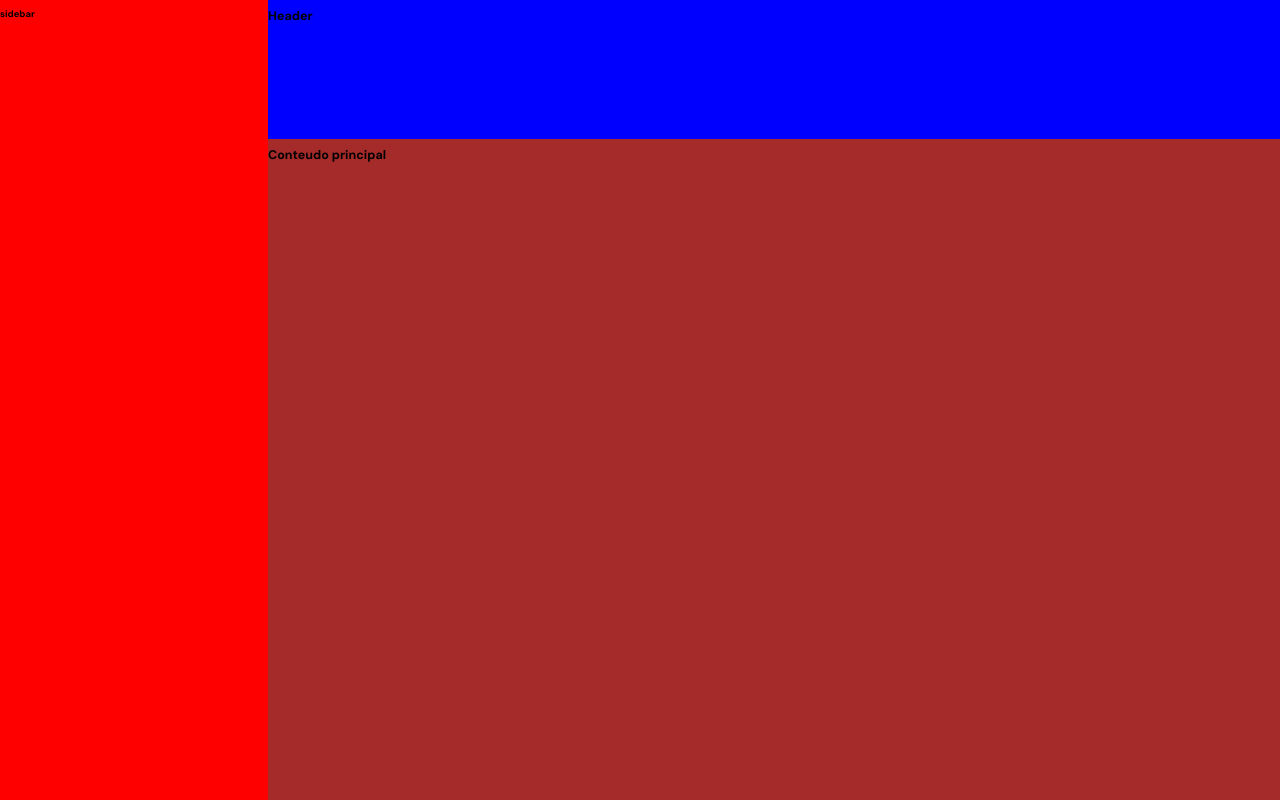
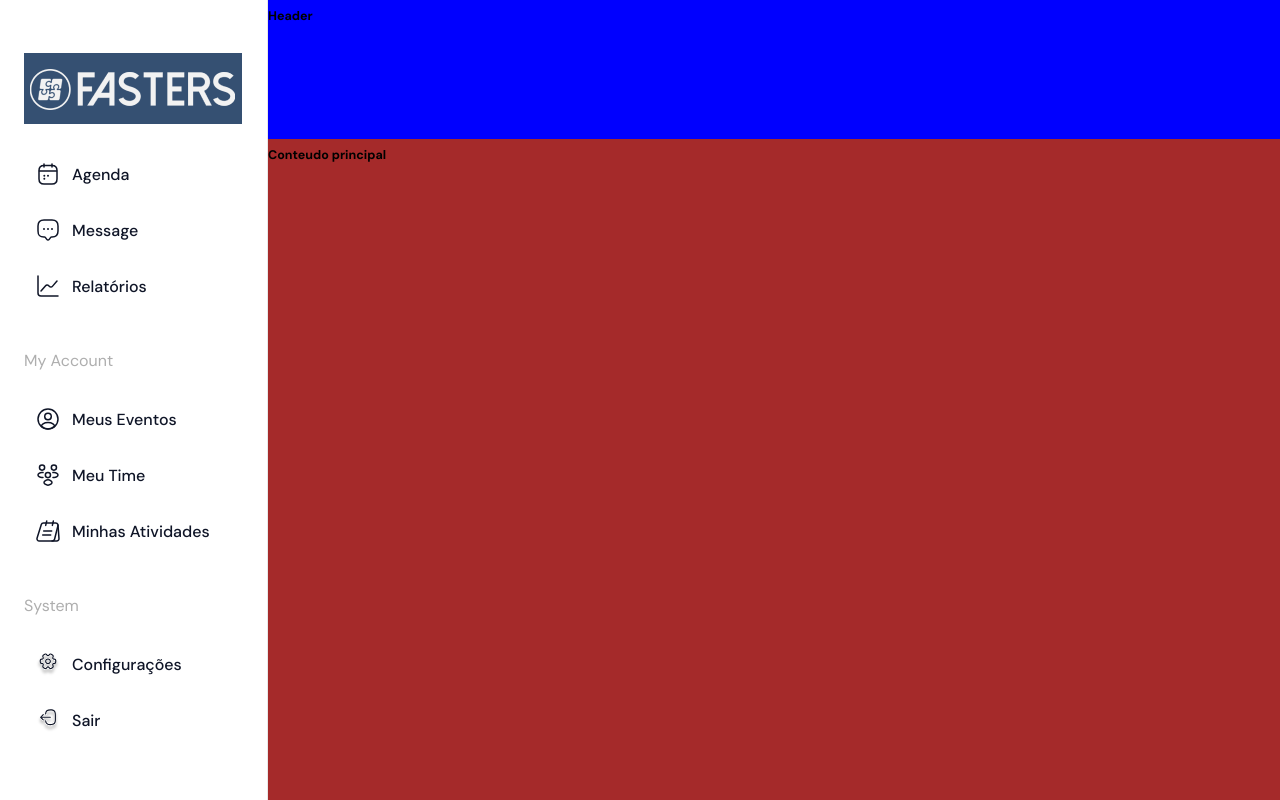
Before and after one commit to GabrielEsmeraldo/fasters-calendar, a Next.js app: page / in a window 1280 px wide. Built offline with nearby package versions, Linux system fonts and the light colour scheme.

Commit message:
create sidebar component

```diff
--- a/components/Sidebar.jsx
+++ b/components/Sidebar.jsx
@@ -1,9 +1,46 @@
 import styles from '../styles/Sidebar.module.css'
+import logo from '../assets/logo.png'
+import Image from 'next/image'
+import Calendar from '../assets/calendar.svg'
+
+import Message from '../assets/message.svg'
+import Diagram from '../assets/diagram.svg'
+import ProfileCircle from '../assets/profile-circle.svg'
+import People from '../assets/people.svg'
+import MenuBoard from '../assets/menu-board.svg'
+import Settings from '../assets/settings.svg'
+import Logout from '../assets/logout.svg'
+import { SidebarButton } from '../components/SidebarButton'
 
 export function Sidebar() {
   return (
     <aside className={styles.sidebar}>
-      <h1>sidebar</h1>
+      <Image className={styles.logo}
+        src={logo}
+        alt=""
+        width={218}
+        height={71}
+      />
+
+      <div className={styles.buttonGroup}>
+
+        <SidebarButton title='Agenda' icon={Calendar} />
+        <SidebarButton title='Message' icon={Message} />
+        <SidebarButton title='Relatórios' icon={Diagram} />
+
+        <h2 className={styles.title}>My Account</h2>
+
+        <SidebarButton title='Meus Eventos' icon={ProfileCircle} />
+        <SidebarButton title='Meu Time' icon={People} />
+        <SidebarButton title='Minhas Atividades' icon={MenuBoard} />
+
+        <h2 className={styles.title}>System</h2>
+
+        <SidebarButton title='Configurações' icon={Settings} />
+        <SidebarButton title='Sair' icon={Logout} />
+
+      </div>
+
     </aside>
   )
 }
--- /dev/null
+++ b/components/SidebarButton.jsx
@@ -0,0 +1,18 @@
+import Image from "next/image";
+
+import styles from '../styles/SidebarButton.module.css'
+
+export function SidebarButton({title, icon, children}) {
+  return (
+    <button className={styles.button}>
+      <Image
+        src={icon}
+        alt=""
+        width={24}
+        height={24}
+      />
+      {children}
+      {title}
+    </button>
+  )
+}
--- a/styles/Sidebar.module.css
+++ b/styles/Sidebar.module.css
@@ -1,5 +1,28 @@
 .sidebar {
   height: 100vh;
   width: 26.8rem;
-  background-color: red;
+  padding-inline: 2.4rem;
+  padding-block: 5.3rem;
+  margin-bottom: 2.5rem;
+  border-right: 1px solid var(--gray-100);
 }
+
+.logo {
+  margin-bottom: 2.5rem;
+}
+
+.buttonGroup {
+  display: flex;
+  flex-direction: column;
+  gap: 0.8rem;
+  width: 100%;
+  margin-top: 2.4rem;
+}
+
+.title {
+  font-weight: 400;
+  color: var(--gray-200);
+  font-size: 1.6rem;
+  margin-top: 3.2rem;
+  margin-bottom: 1.6rem;
+}
--- /dev/null
+++ b/styles/SidebarButton.module.css
@@ -0,0 +1,24 @@
+.button {
+  height: 4.8rem;
+  width: 100%;
+  display: flex;
+  align-items: center;
+  justify-content: flex-start;
+  padding: 1.2rem;
+  gap: 1.2rem;
+  border-radius: 0.6rem;
+  color: var(--black);
+  font-size: 1.6rem;
+  outline: none;
+  border: none;
+  font-weight: 500;
+  cursor: pointer;
+}
+
+.button:hover {
+  background-color: var(--green-100);
+}
+
+.button:hover svg path {
+  stroke: var(--green-500);
+}
--- a/styles/globals.css
+++ b/styles/globals.css
@@ -1,16 +1,22 @@
-@import url('https://fonts.googleapis.com/css2?family=DM+Sans:wght@400;700&display=swap');
+@import url('https://fonts.googleapis.com/css2?family=DM+Sans:wght@400;500;700&display=swap');
 
 :root {
+  --white: #FFFFFF;
+  --black: #0F1527;
   --gray-100: #E8E8E8;
+  --gray-200: #AEAEAE;
+  --green-500: #4CA7A8;
+  --green-100: #E9F4F5;
 }
 
 html,
-body {
+body, button, a, textarea {
   padding: 0;
   margin: 0;
   font-family: 'DM Sans', sans-serif;
+  font-weight: 400;
   font-size: 62.5%;
-  background-color: var(--gray-100);
+  background-color: var(--white);
 }
 
 a {
@@ -21,14 +27,3 @@ a {
 * {
   box-sizing: border-box;
 }
-
-@media (prefers-color-scheme: dark) {
-  html {
-    color-scheme: dark;
-  }
-
-  body {
-    color: white;
-    background: black;
-  }
-}
```
Also changed, not shown: assets/logo.png (added), assets/settings.svg (renamed from assets/setting.svg).
